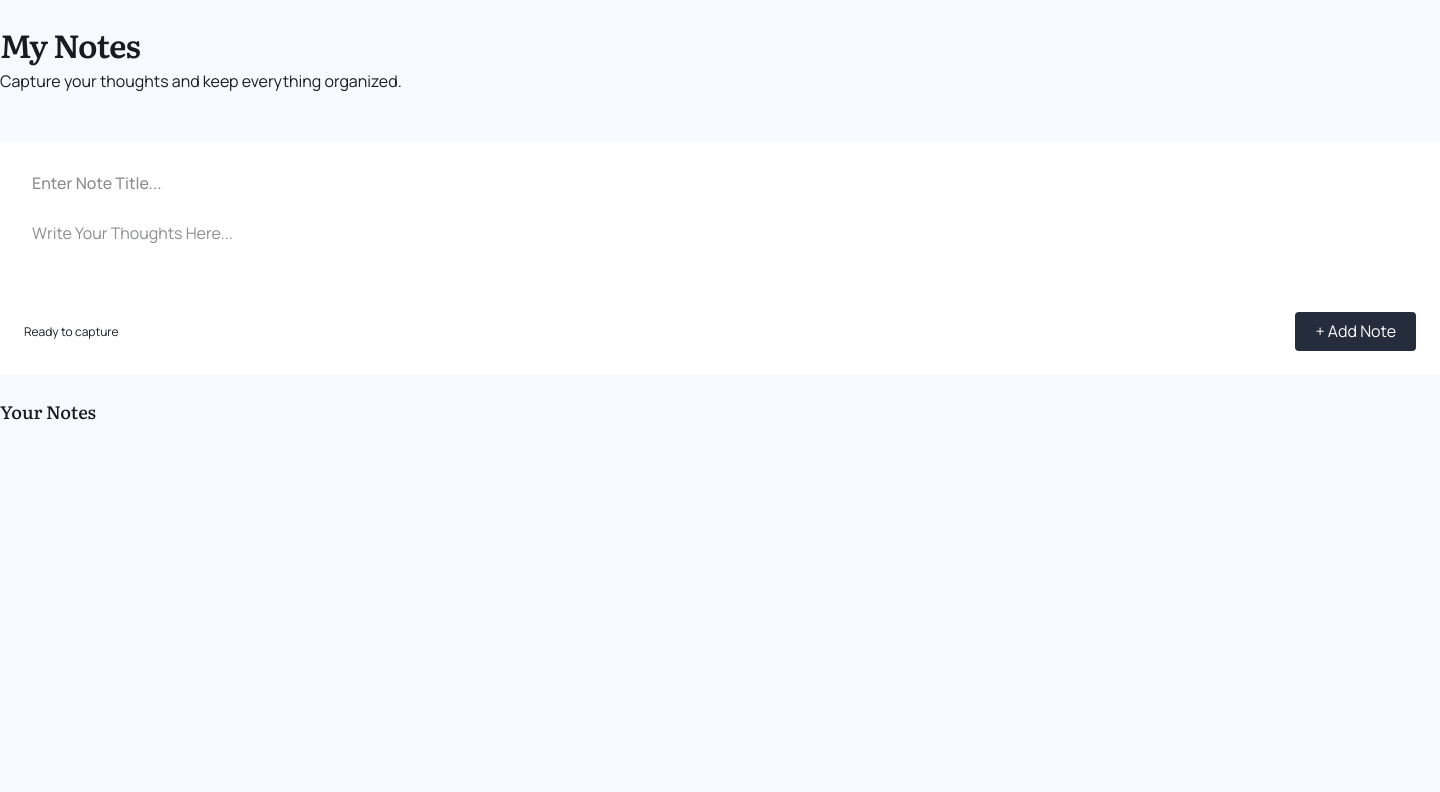
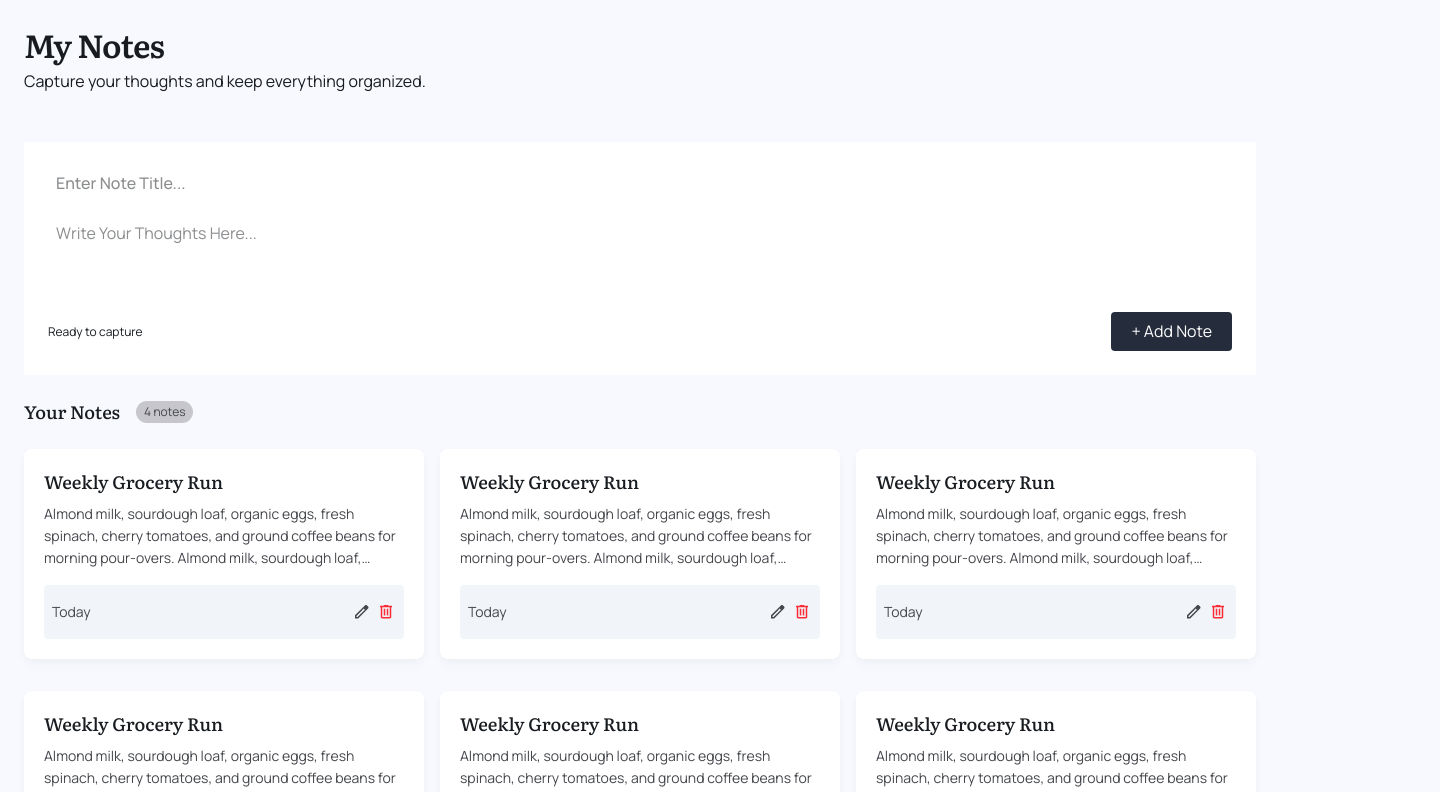
Before and after one commit to RitikGarg89/mern-notes-app, a React app in the folder frontend/: page / in a window 1280 px wide. Shown: the top 792 px of the page, 1440 px wide, since content can reach past the window. Built offline with nearby package versions, Linux system fonts and the light colour scheme; the HTML template or start-up script is replaced by a standard one.

Commit message:
feat: add initial frontend UI components and pages for note app

```diff
--- a/frontend/src/App.jsx
+++ b/frontend/src/App.jsx
@@ -3,7 +3,7 @@ import Home from './pages/Home'
 
 function App() {
   return (
-    <div>
+    <div className='w-full max-w-[1440px] mx-auto px-gutter-mobile md:px-gutter'>
       <Home />
     </div>
   )
--- a/frontend/src/components/NoteCard.jsx
+++ b/frontend/src/components/NoteCard.jsx
@@ -2,7 +2,32 @@ import React from 'react'
 
 function NoteCard() {
     return (
-        <div>NoteCard</div>
+        <div className='bg-surface gap-space-sm mb-space-md rounded-lg shadow-card p-5'>
+            <div className='flex flex-col gap-space-sm mb-space-md'>
+                <p className='font-headline text-headline-sm'>Weekly Grocery Run</p>
+                <p className='text-text-muted text-body-md  line-clamp-3'>Almond milk, sourdough loaf, organic eggs,
+                    fresh spinach, cherry tomatoes, and ground
+                    coffee beans for morning pour-overs.
+                    Almond milk, sourdough loaf, organic eggs,
+                    fresh spinach, cherry tomatoes, and ground
+                    coffee beans for morning pour-overs.</p>
+            </div>
+            <div className='py-space-md px-space-sm  bg-surface-low rounded-button flex justify-between items-center' >
+                <span className='text-text-muted text-body-md'>Today</span>
+                <div className=' flex gap-1'>
+                    <div className='h-full w-5 flex items-center justify-center'>
+                        <svg width="14" height="14" viewBox="0 0 14 14" fill="none" xmlns="http://www.w3.org/2000/svg">
+                            <path d="M1.5 12H2.56875L9.9 4.66875L8.83125 3.6L1.5 10.9312V12V12M0 13.5V10.3125L9.9 0.43125C10.05 0.29375 10.2156 0.1875 10.3969 0.1125C10.5781 0.0375 10.7688 0 10.9688 0C11.1687 0 11.3625 0.0375 11.55 0.1125C11.7375 0.1875 11.9 0.3 12.0375 0.45L13.0688 1.5C13.2188 1.6375 13.3281 1.8 13.3969 1.9875C13.4656 2.175 13.5 2.3625 13.5 2.55C13.5 2.75 13.4656 2.94062 13.3969 3.12188C13.3281 3.30313 13.2188 3.46875 13.0688 3.61875L3.1875 13.5H0V13.5M12 2.55V2.55L10.95 1.5V1.5L12 2.55V2.55M9.35625 4.14375L8.83125 3.6V3.6L9.9 4.66875V4.66875L9.35625 4.14375V4.14375" fill="#45474C" />
+                        </svg>
+                    </div>
+                    <div className='h-full w-5 flex items-center justify-center'>
+                        <svg width="12" height="14" viewBox="0 0 12 14" fill="none" xmlns="http://www.w3.org/2000/svg">
+                            <path d="M2.25 13.5C1.8375 13.5 1.48438 13.3531 1.19062 13.0594C0.896875 12.7656 0.75 12.4125 0.75 12V2.25H0V0.75H3.75V0H8.25V0.75H12V2.25H11.25V12C11.25 12.4125 11.1031 12.7656 10.8094 13.0594C10.5156 13.3531 10.1625 13.5 9.75 13.5H2.25V13.5M9.75 2.25H2.25V12V12V12H9.75V12V12V2.25V2.25M3.75 10.5H5.25V3.75H3.75V10.5V10.5M6.75 10.5H8.25V3.75H6.75V10.5V10.5M2.25 2.25V2.25V12V12V12V12V12V12V2.25V2.25" fill="#fb2c36" />
+                        </svg>
+                    </div>
+                </div>
+            </div>
+        </div >
     )
 }
 
--- a/frontend/src/index.css
+++ b/frontend/src/index.css
@@ -69,6 +69,7 @@ body {
   font-family: var(--font-sans);
   background: var(--color-background);
   color: var(--color-text);
-  width: 1440px;
-  margin: 0 auto;
+  width: 100%;
+  min-height: 100vh;
+  margin: 0;
 }
--- a/frontend/src/pages/Home.jsx
+++ b/frontend/src/pages/Home.jsx
@@ -1,6 +1,7 @@
 import React from 'react'
 import Header from '../components/Header'
 import AddNote from '../components/AddNote'
+import NoteCard from '../components/NoteCard'
 
 function Home() {
     return (
@@ -10,9 +11,17 @@ function Home() {
             </header>
             <main className='!flex flex-col gap-gutter-mobile md:gap-gutter'>
                 <AddNote />
-                <div className='flex items-center gap-space-md'>
+                <div className='flex items-center gap-space-md '>
                     <h2 className='text-headline-sm font-headline'>Your Notes</h2>
-                    <span></span>
+                    <span className='text-body-sm font-sans bg-border text-text-muted py-0.5 rounded-full px-2'>4 notes</span>
+                </div>
+                <div className='grid-cols-1 gap-space-md md:grid-cols-2 lg:grid-cols-3 grid '>
+                    <NoteCard />
+                    <NoteCard />
+                    <NoteCard />
+                    <NoteCard />
+                    <NoteCard />
+                    <NoteCard />
                 </div>
             </main >
         </div >
```
